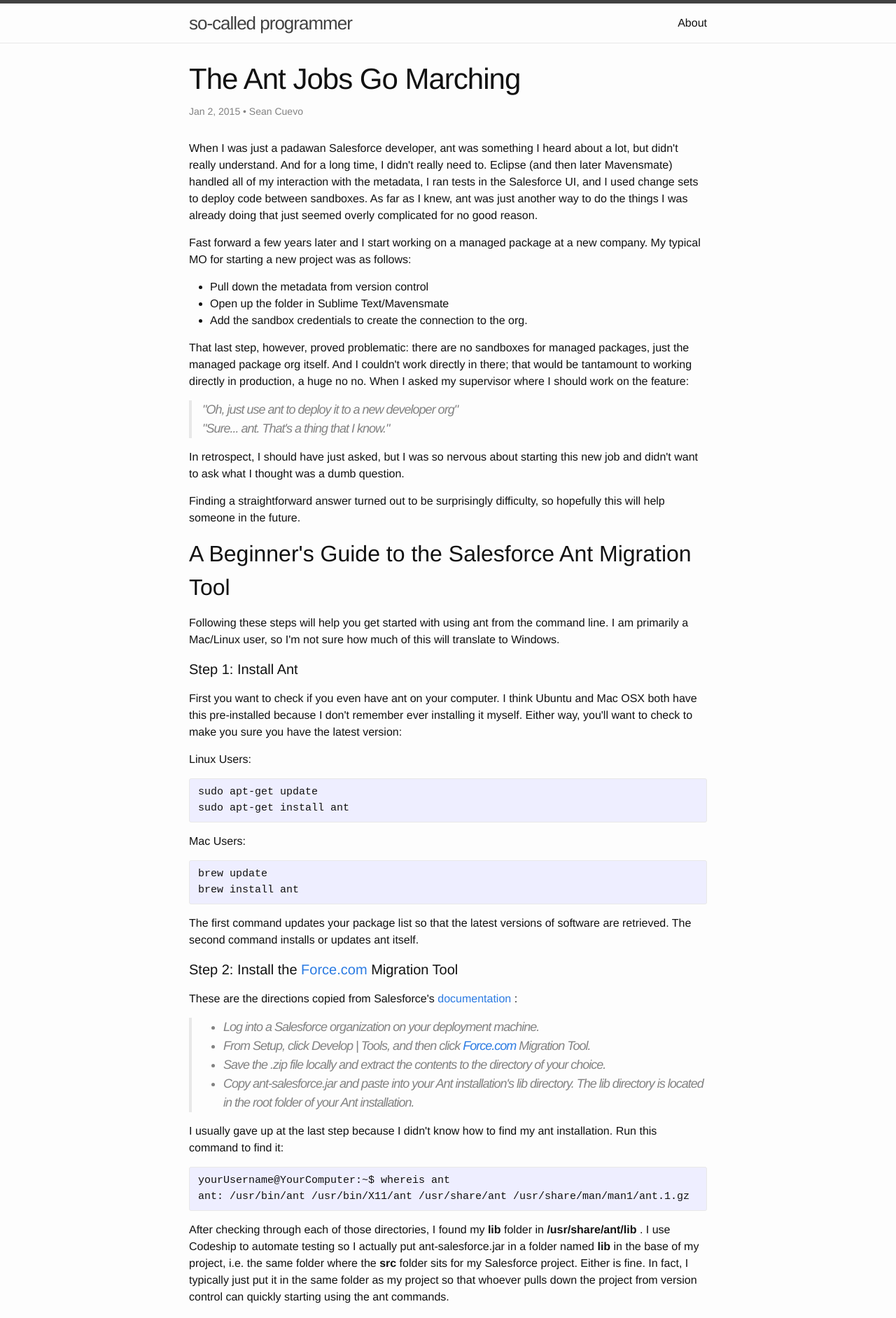
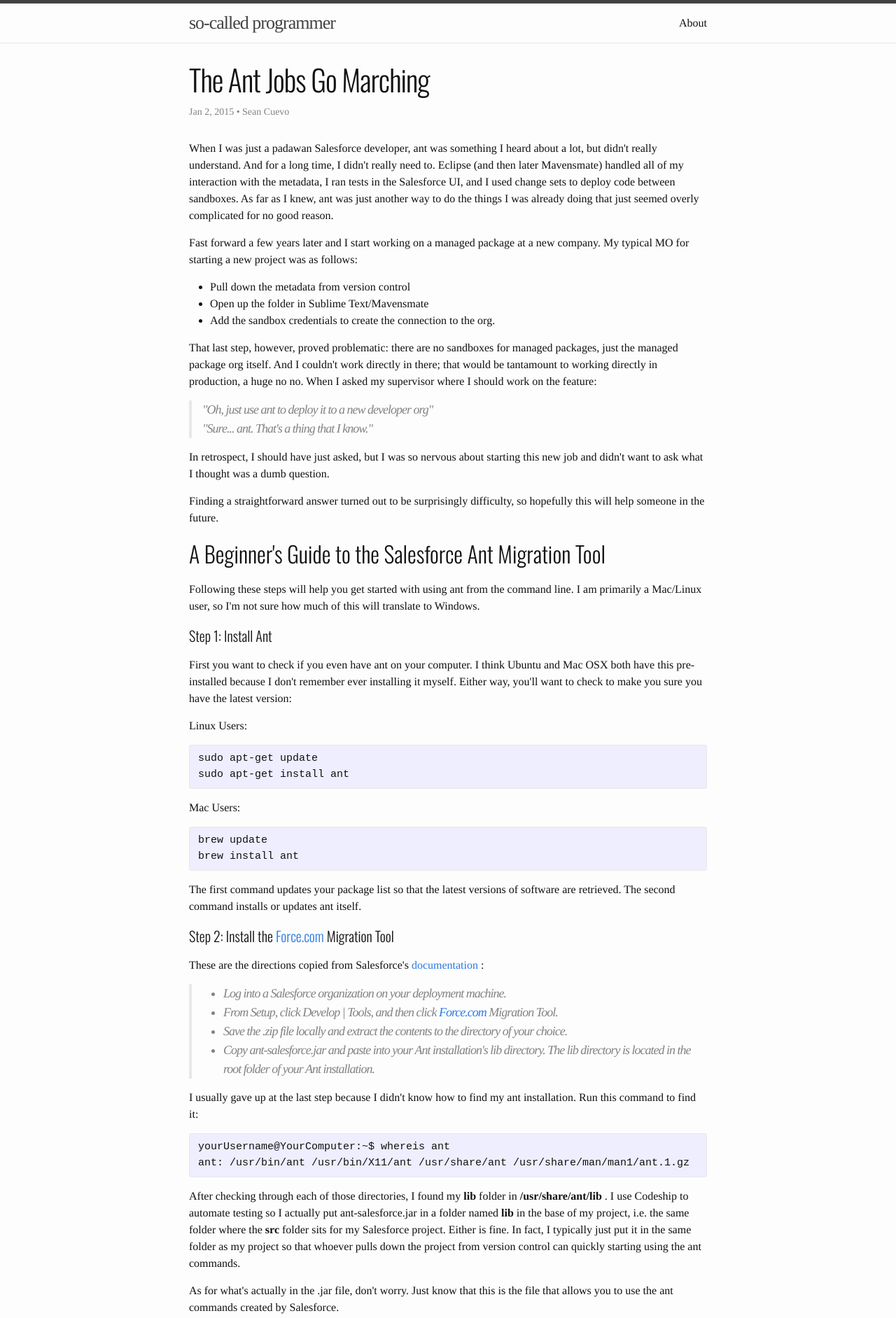
Before and after one commit to seanpat09/seanpat09.github.io, a Jekyll site: the page built from _posts/2015-01-01-the-ant-jobs-go-marching.html, in a window 1280 px wide. Shown: the top 1883 px of the page at 70% size. Built offline with Jekyll 4.4.1, drawn with Linux system fonts in a browser that asks for light colours; some web fonts are replaced.

Commit message:
adding fonts

```diff
--- a/_includes/head.html
+++ b/_includes/head.html
@@ -9,4 +9,5 @@
   <link rel="stylesheet" href="{{ "/css/main.css" | prepend: site.baseurl }}">
   <link rel="canonical" href="{{ page.url | replace:'index.html','' | prepend: site.baseurl | prepend: site.url }}">
   <link rel="alternate" type="application/rss+xml" title="{{ site.title }}" href="{{ "/feed.xml" | prepend: site.baseurl | prepend: site.url }}">
+  <link href='https://fonts.googleapis.com/css?family=Quattrocento|Oswald:300' rel='stylesheet' type='text/css'>
 </head>
--- a/_sass/_base.scss
+++ b/_sass/_base.scss
@@ -82,6 +82,7 @@
  * Headings
  */
 h1, h2, h3, h4, h5, h6 {
+    font: $base-font-weight #{$base-font-size}/#{$base-line-height} $title-font-family;
     font-weight: $base-font-weight;
 }
 
--- a/css/main.scss
+++ b/css/main.scss
@@ -6,7 +6,8 @@
 
 
 // Our variables
-$base-font-family: "Helvetica Neue", Helvetica, Arial, sans-serif;
+$title-font-family: "Oswald", Helvetica, Arial, sans-serif;
+$base-font-family: "Quattrocento", Times, serif;
 $base-font-size:   16px;
 $base-font-weight: 400;
 $small-font-size:  $base-font-size * 0.875;
```
